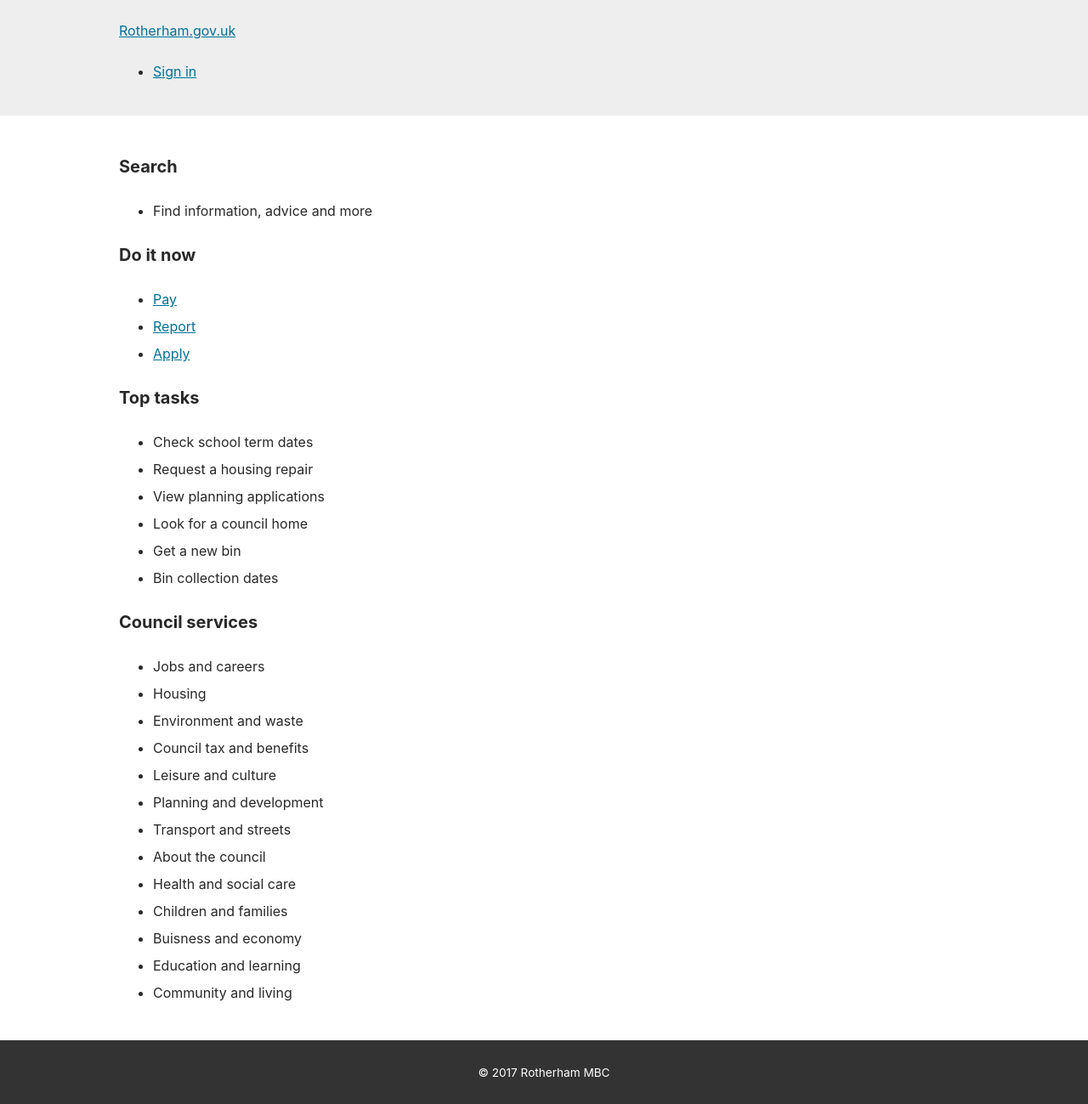
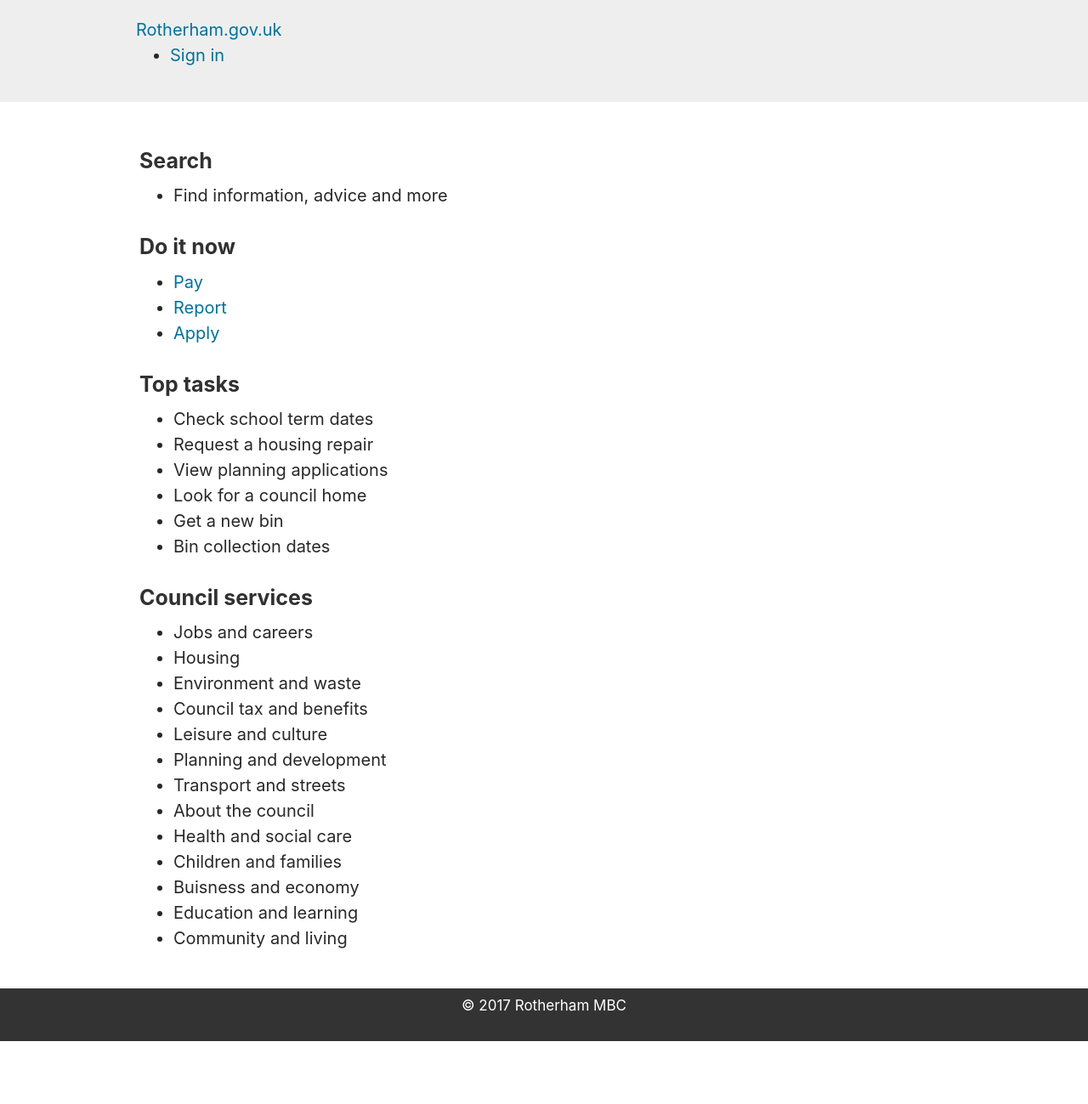
Before and after one commit to jnkly/rmbc-dev, a Jekyll site: the page built from index.md, in a window 1280 px wide. Shown: the whole page at 85% size. Built offline with Jekyll 4.4.1, drawn with Linux system fonts in a browser that asks for light colours; after the commit the page ends 1225 px from its top, so only the background shows below that.

Commit message:
New style setup with SASS

```diff
--- a/_config.yml
+++ b/_config.yml
@@ -7,6 +7,10 @@ description: Council services online
 # Build settings
 markdown: kramdown
 
+sass:
+    sass_dir: _sass
+    style: compressed
+
 ### exclude the instructions / write-up in the README.md
 exclude:
 - README.md
--- a/_includes/head.html
+++ b/_includes/head.html
@@ -4,5 +4,5 @@
     <meta name="author" content="Rotherham MBC">
     <meta name="viewport" content="width=device-width, initial-scale=1">
     <meta name="generator" content="Rotherham MBC">
-    <link rel="stylesheet" href="./css/main.css">
+    <link rel="stylesheet" href="css/style.css">
 </head>
--- /dev/null
+++ b/_sass/base.scss
@@ -0,0 +1,73 @@
+// Body resets
+//
+// Update the foundational and global aspects of the page.
+
+* {
+  -webkit-box-sizing: border-box;
+     -moz-box-sizing: border-box;
+          box-sizing: border-box;
+}
+
+html,
+body {
+  margin: 0;
+  padding: 0;
+}
+
+html {
+  font-family: -apple-system, BlinkMacSystemFont, "Segoe UI", "Roboto", "Oxygen", "Ubuntu", "Cantarell", "Fira Sans", "Droid Sans", "Helvetica Neue", sans-serif;
+  font-size: 16px;
+  line-height: 1.5;
+
+  @media (min-width: 38em) {
+    font-size: 20px;
+  }
+}
+
+body {
+  color: #282828;
+  background-color: #fff;
+  -webkit-text-size-adjust: 100%;
+      -ms-text-size-adjust: 100%;
+}
+
+// No `:visited` state is required by default (browsers will use `a`)
+a {
+  color: #00729a;
+  text-decoration: none;
+
+  // `:focus` is linked to `:hover` for basic accessibility
+  &:hover,
+  &:focus {
+    text-decoration: underline;
+  }
+
+  strong {
+    color: inherit;
+  }
+}
+
+// Images
+img {
+  display: block;
+  max-width: 100%;
+  margin: 0 0 1rem;
+  border-radius: 5px;
+}
+
+// Tables
+table {
+  margin-bottom: 1rem;
+  width: 100%;
+  border: 1px solid #e5e5e5;
+  border-collapse: collapse;
+}
+td,
+th {
+  padding: .25rem .5rem;
+  border: 1px solid #e5e5e5;
+}
+tbody tr:nth-child(odd) td,
+tbody tr:nth-child(odd) th {
+  background-color: #f9f9f9;
+}
--- /dev/null
+++ b/_sass/code.scss
@@ -0,0 +1,66 @@
+// Code
+//
+// Inline and block-level code snippets. Includes tweaks to syntax highlighted
+// snippets from Pygments/Rouge and Gist embeds.
+
+code,
+pre {
+  font-family: Menlo, Monaco, "Courier New", monospace;
+}
+code {
+  padding: .25em .5em;
+  font-size: 85%;
+  color: #bf616a;
+  background-color: #f9f9f9;
+  border-radius: 3px;
+}
+pre {
+  display: block;
+  margin-top: 0;
+  margin-bottom: 1rem;
+  padding: 1rem;
+  font-size: .8rem;
+  line-height: 1.4;
+  white-space: pre;
+  white-space: pre-wrap;
+  word-break: break-all;
+  // word-wrap: break-word;
+  background-color: #f9f9f9;
+}
+pre code {
+  padding: 0;
+  font-size: 100%;
+  color: inherit;
+  background-color: transparent;
+}
+
+// Pygments via Jekyll
+.highlight {
+  margin-bottom: 1rem;
+  border-radius: 4px;
+}
+.highlight pre {
+  margin-bottom: 0;
+}
+
+// Gist via GitHub Pages
+.gist .gist-file {
+  font-family: Menlo, Monaco, "Courier New", monospace !important;
+}
+.gist .markdown-body {
+  padding: 15px;
+}
+.gist pre {
+  padding: 0;
+  background-color: transparent;
+}
+.gist .gist-file .gist-data {
+  font-size: .8rem !important;
+  line-height: 1.4;
+}
+.gist code {
+  padding: 0;
+  color: inherit;
+  background-color: transparent;
+  border-radius: 0;
+}
--- /dev/null
+++ b/_sass/layout.scss
@@ -0,0 +1,44 @@
+// Layout
+//
+// Styles for managing the structural hierarchy of the site.
+
+
+
+.header {
+	background-color: #eeeeee;
+}
+
+.header-inner {
+	overflow: hidden;
+	padding: 20px;
+	max-width: 1000px;
+	margin: 0 auto;
+}
+
+main {
+	padding: 24px;
+	max-width: 1000px;
+	margin-left: auto;
+	margin-right: auto;
+}
+
+.footer {
+	padding: 8px;
+	overflow: hidden;
+	background-color: #333333;
+	text-align: center;
+}
+
+.footer-inner {
+	max-width: 700px;
+	margin: 0 auto;
+}
+
+.footer p {
+	color: #ffffff;
+	font-size: 0.85em;
+}
+
+.footer a {
+	color: #222;
+}
--- /dev/null
+++ b/_sass/type.scss
@@ -0,0 +1,97 @@
+// Typography
+//
+// Headings, body text, lists, and other misc typographic elements.
+
+// Headings
+h1, h2, h3, h4, h5, h6 {
+  margin-bottom: .5rem;
+  font-weight: bold;
+  line-height: 1.25;
+  color: #313131;
+  text-rendering: optimizeLegibility;
+}
+h1 {
+  font-size: 2rem;
+}
+h2 {
+  margin-top: 1rem;
+  font-size: 1.5rem;
+}
+h3 {
+  margin-top: 1.5rem;
+  font-size: 1.25rem;
+}
+h4, h5, h6 {
+  margin-top: 1rem;
+  font-size: 1rem;
+}
+
+// Body text
+p {
+  margin-top: 0;
+  margin-bottom: 1rem;
+}
+
+strong {
+  color: #303030;
+}
+
+// Lists
+ul, ol, dl {
+  margin-top: 0;
+  margin-bottom: 1rem;
+}
+
+dt {
+  font-weight: bold;
+}
+dd {
+  margin-bottom: .5rem;
+}
+
+// Misc
+hr {
+  position: relative;
+  margin: 1.5rem 0;
+  border: 0;
+  border-top: 1px solid #eee;
+  border-bottom: 1px solid #fff;
+}
+
+abbr {
+  font-size: 85%;
+  font-weight: bold;
+  color: #555;
+  text-transform: uppercase;
+}
+abbr[title] {
+  cursor: help;
+  border-bottom: 1px dotted #e5e5e5;
+}
+
+/* Quotes */
+blockquote {
+  padding: .5rem 1rem;
+  margin: .8rem 0;
+  color: #7a7a7a;
+  border-left: .25rem solid #e5e5e5;
+
+  @media (min-width: 30em) {
+    padding-right: 5rem;
+    padding-left: 1.25rem;
+  }
+}
+
+blockquote p:last-child {
+  margin-bottom: 0;
+}
+
+
+// Custom type
+//
+// Extend paragraphs with `.lead` for larger introductory text.
+
+.lead {
+  font-size: 1.25rem;
+  font-weight: 300;
+}
--- /dev/null
+++ b/css/style.scss
@@ -0,0 +1,10 @@
+---
+# Front matter comment to ensure Jekyll properly reads file.
+---
+
+// Imports
+@import
+    "base",
+    "type",
+    "code",
+    "layout";
```
Also changed, not shown: 6 other files.
